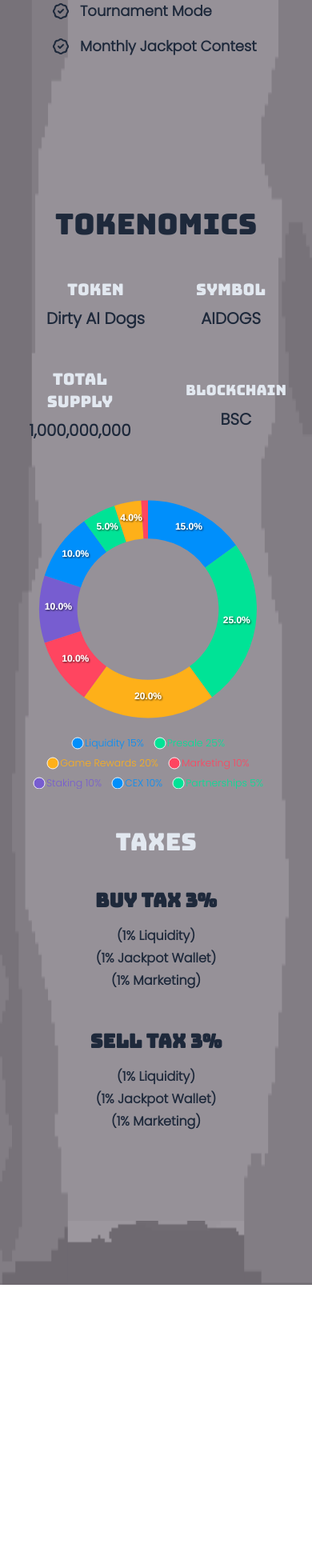
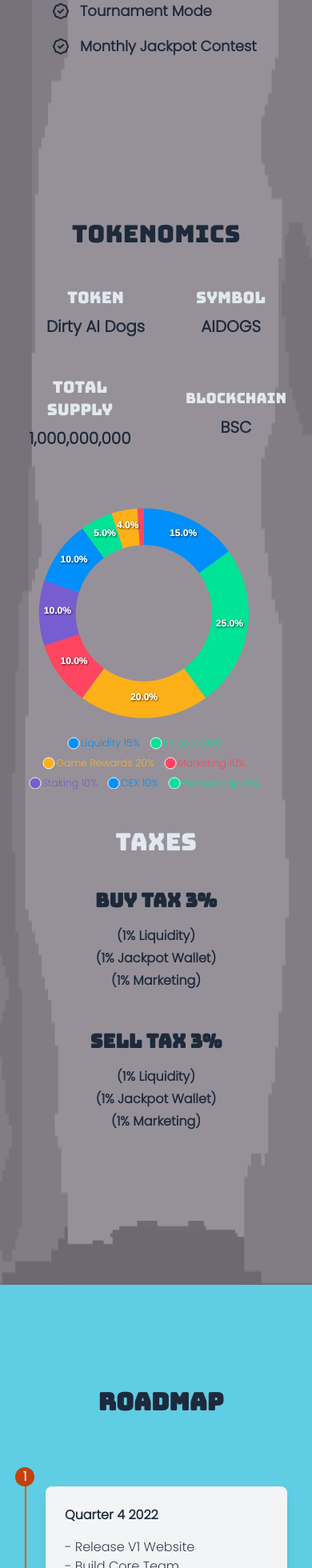
Before and after one commit to talhapro/dirtyDa, a React (Create React App) app: page / in a window 390 px wide. Shown: the part 3329-5289 px from the top of the page at 80% size. Built offline with nearby package versions, Linux system fonts and the light colour scheme.

Commit message:
mobile version testv6

```diff
--- a/src/components/Roadmap.jsx
+++ b/src/components/Roadmap.jsx
@@ -3,10 +3,10 @@ import bDp6 from '../assets/background-dp-6.png';
 
 const Roadmap = () => {
   return (
-    <section id="roadMap" className='w-full h-[2100px] bg-cover bg-no-repeat'>
-    <div className='flex flex-col items-center'>
+    <section id="roadMap" className='relative'>
+    <div className='flex flex-col items-center absolute container top-20'>
 {/* <!-- component --> */}
-<h1 className="text-3xl text-slate-800 font-bold mb-4 ml-3 p-12 mt-[700px]">Roadmap</h1>
+<h1 className="text-3xl text-slate-800 font-bold mb-4 ml-3 p-12">Roadmap</h1>
 
 <ol >
   <li className="border-l-2 border-orange-600">
@@ -16,7 +16,7 @@ const Roadmap = () => {
       </div>
       <div className="block p-6 rounded-lg shadow-lg bg-gray-100 max-w-md ml-6 mb-10 lg:w-full md:w-full">
         <div className="flex justify-between mb-4">
-          <h2 className="font-bold text-slate-800 text-md">Phase 1</h2>
+          <h2 className="font-bold text-slate-800 text-md">Quarter 4 2022</h2>
         </div>
         <div className="text-gray-700  flex flex-col">
             <p>- Release V1 Website </p>
@@ -25,8 +25,8 @@ const Roadmap = () => {
             <p>- Release V1 Whitepaper</p>
             <p>- Begin Game Development</p>
             <p>- NFT Development</p>
+            <p>- Staking Development</p>
             <p>- NFT Marketplace Development</p>
-            <p>- Community Building</p>
         </div>
       </div>
     </div>
--- a/src/components/Tokenomics.jsx
+++ b/src/components/Tokenomics.jsx
@@ -255,11 +255,11 @@ const Tokenomics = () => {
       </div>
 
       {/* TOKENOMICS */}
-      <div className="absolute bottom-28">
-        <h1 className="text-slate-800 text-4xl mb-4 text-center">TOKENOMICS</h1>
+      <div className="container absolute bottom-28">
+        <h1 className="text-slate-800 text-3xl mb-4 text-center">TOKENOMICS</h1>
 
         {/* SET 1 */}
-        <div className="flex flex-row justify-center mt-12">
+        <div className="flex flex-row justify-center mt-12 ">
           {/* ITEM 1 */}
           <div className="mx-8 text-center">
             <h1 className="text-xl text-deep-purple-accent-400 mb-2 text-slate-200">
@@ -293,13 +293,13 @@ const Tokenomics = () => {
           </div>
         </div>
 
-        <div className="flex ">
+        <div className="flex items-center">
           <ApexCharts
             options={options}
             series={series}
             type="donut"
-            height={width < breakpoint ? "370" : "480"}
-            width={width < breakpoint ? "370" : "480"}
+            height={width < breakpoint ? "360" : "480"}
+            width={width < breakpoint ? "360" : "480"}
           />
         </div>
 
--- a/src/index.css
+++ b/src/index.css
@@ -116,6 +116,12 @@
   }
 
 
+  #roadMap {
+    background-color: #5fcde4;
+    height: 1500px;
+  }
+
+
 /*
   #tokenomics {
     background-image: url("../src/assets/tokenomicsDesktop.jpg");
```
Also changed, not shown: src/assets/new/bottom-cave.png.
